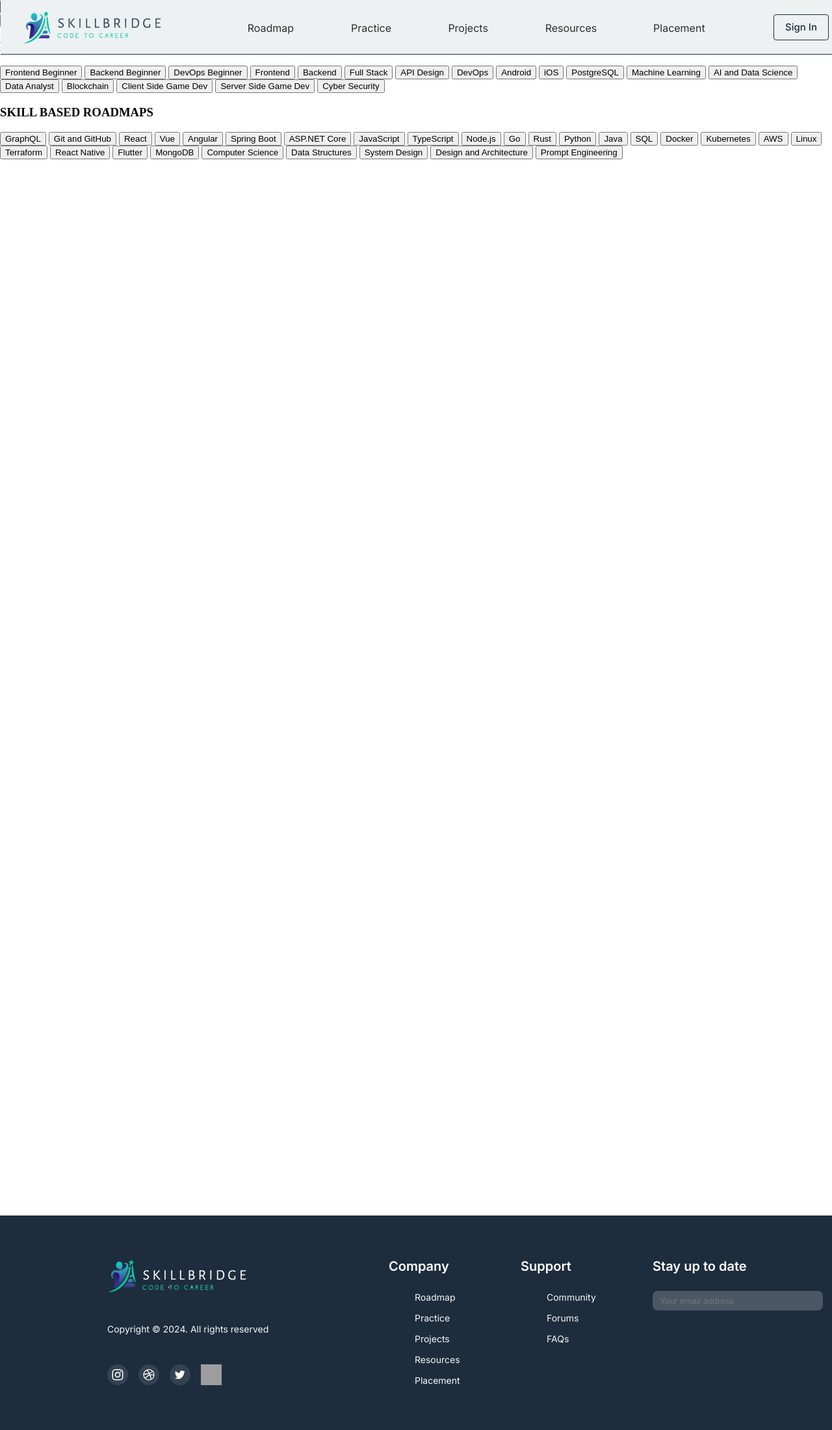
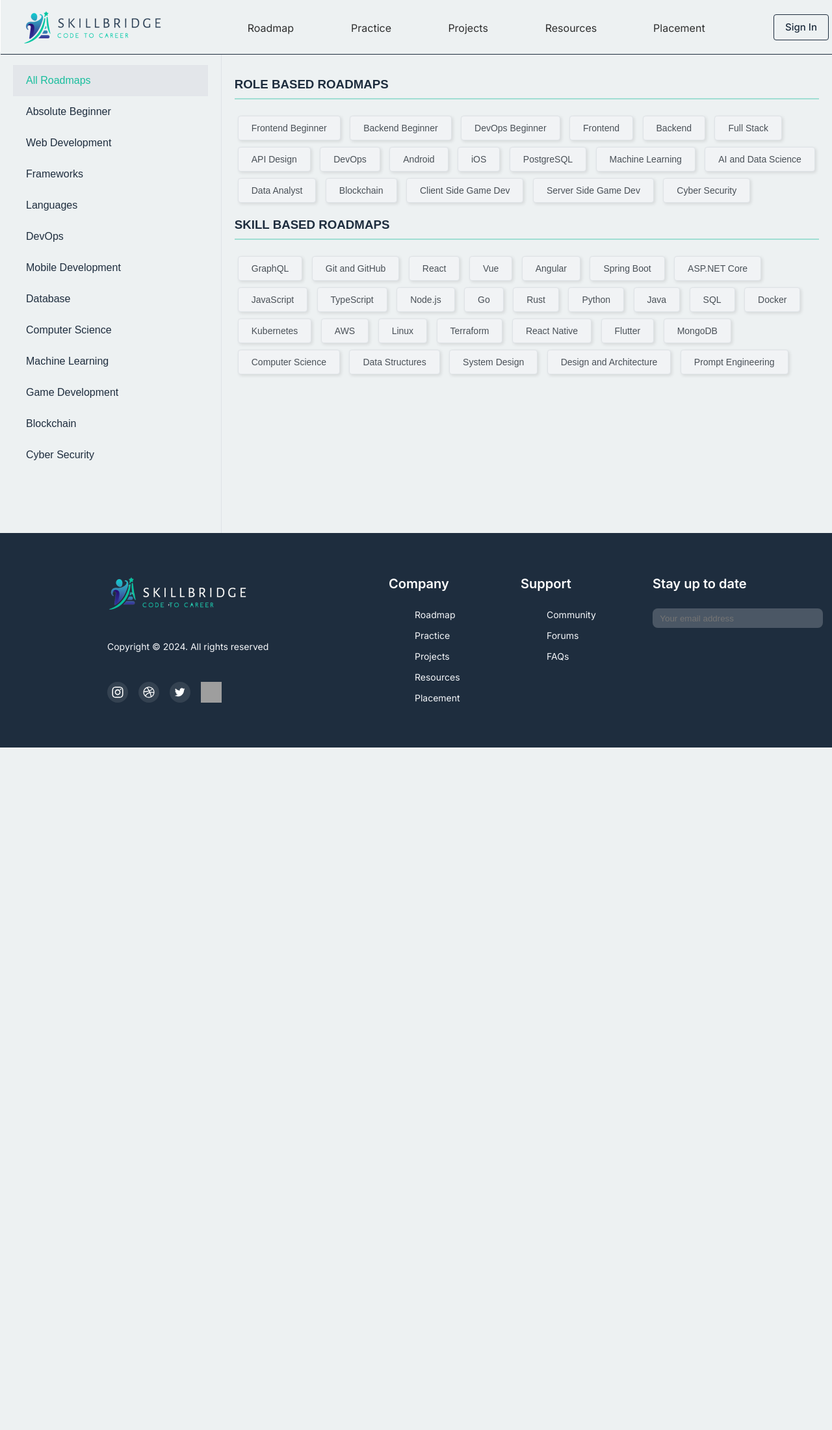
Before and after one commit to Runax15/CN-SkillBridge, a PHP site: page /roadmap.html in a window 1280 px wide; the page is wider, and only the part inside the window is pictured. Shown: that part at 65% size. After the commit the page ends 1150 px from the top of that part, so only its background shows below. Run offline with PHP 8.4, Linux system fonts and the light colour scheme; grey boxes are pictures that could not be loaded.

Commit message:
Update roadmap.css

```diff
--- a/roadmap.css
+++ b/roadmap.css
@@ -75,10 +75,7 @@
   color: var(--text);
   font-family: var(--body-regular-body-2);
 }
-.body1 {
-  top: 637px;
-  height: 1229px;
-}
+
 .screenshot-2024-08-18-at-4082,
 .screenshot-2024-08-18-at-4114 {
   width: 51px;
@@ -265,7 +262,7 @@
 }
 .footer2 {
   position: absolute;
-  top: 1870px;
+  top: 820px;
   left: 0;
   background-color: var(--primary);
   width: 1440px;
@@ -410,7 +407,7 @@
 }
 .navbar2 {
   margin: 0;
-  position: absolute;
+  position: fixed;
   top: 0;
   left: 1px;
   border-bottom: 1px solid var(--primary);
@@ -427,6 +424,85 @@
   position: relative;
   height: 2200px;
 }
+
+.container {
+  display: flex;
+  padding-top: 80px;
+  height: 100vh; /* Full height container */
+  font-family: Arial, sans-serif;
+}
+
+.tabs {
+  flex: 1;
+  background-color: #edf1f2; /* Same background color for the sidebar */
+  padding: 20px;
+  border-right: 1px solid #dee2e6; /* Light grey border */
+}
+
+.tablinks {
+  display: block;
+  background-color: inherit;
+  color: #1e2d3e; /* Dark grey text */
+  padding: 15px 20px;
+  text-align: left;
+  border: none;
+  outline: none;
+  width: 100%;
+  font-size: 16px;
+  cursor: pointer;
+  transition: 0.3s;
+  text-align: left;
+}
+
+.tablinks:hover {
+  background-color: #e9ecef; /* Hover background color */
+}
+
+.tablinks.active {
+  background-color: #e3e6ea; /* Active tab background color */
+  color: #19be9d;
+}
+
+.tabcontent {
+  flex: 3;
+  padding: 20px;
+  background-color: #edf1f2; /* White background for the content area */
+  display: none;
+}
+
+.tabcontent.active {
+  display: block;
+}
+
+.tabcontent h3 {
+  color: #1e2d3e; /* Dark grey heading */
+  border-bottom: 2px solid #19be9d5d; /* Bottom border for the heading */
+  padding-bottom: 10px;
+  margin-bottom: 20px;
+}
+
+.item {
+  display: inline-block;
+  padding: 10px 20px;
+  margin: 5px;
+  background-color: #f1f3f5; /* Light grey button background */
+  border: 1px solid #dee2e6; /* Light grey border */
+  color: #495057; /* Dark grey text */
+  text-align: center;
+  cursor: pointer;
+  transition: background-color 0.3s ease, transform 0.3s ease;
+  font-size: 14px;
+  border-radius: 4px; /* Slightly rounded corners */
+  box-shadow: 2px 2px 5px rgba(0, 0, 0, 0.1); /* Slight shadow for buttons */
+}
+
+.item:hover {
+  background-color: #19be9d; /* Button hover background */
+  color: #1e2d3e;
+  transform: scale(1.05); /* Slightly enlarge on hover */
+}
+
+
 @media screen and (max-width: 960px) {
   .input-field1 {
     flex: unset;
```
